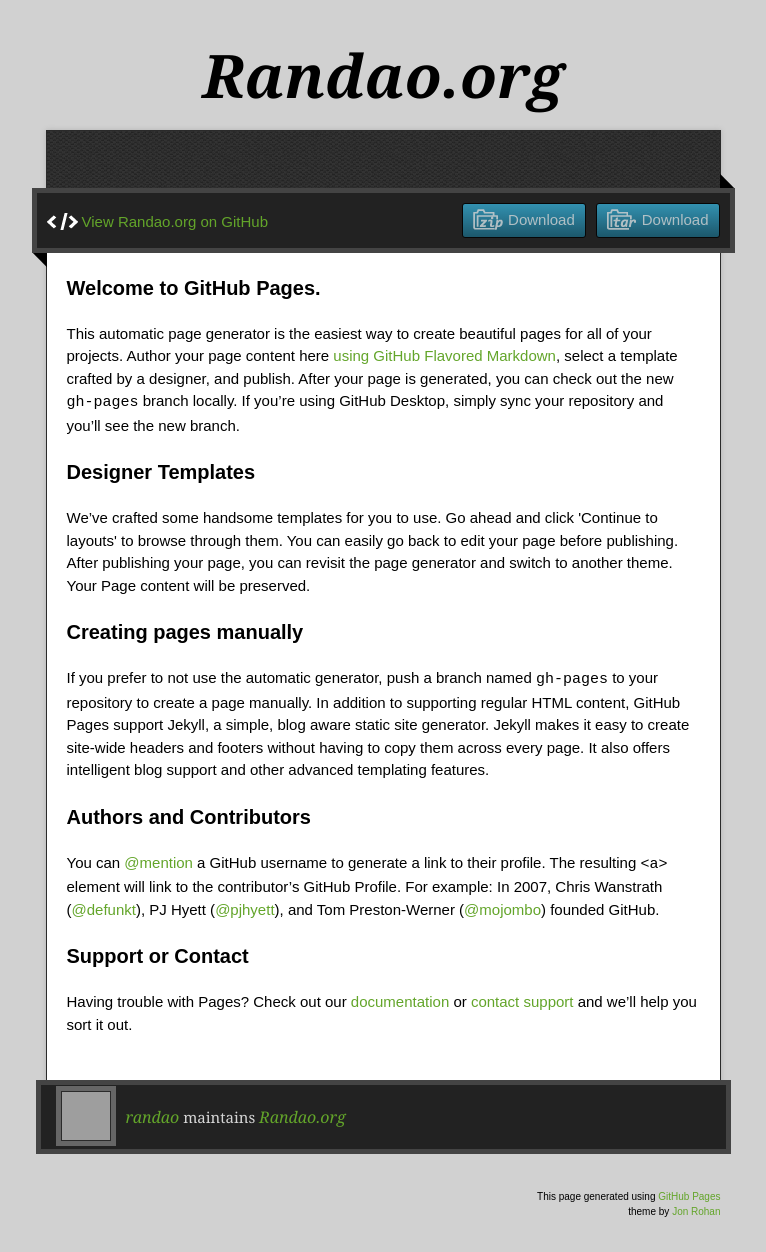
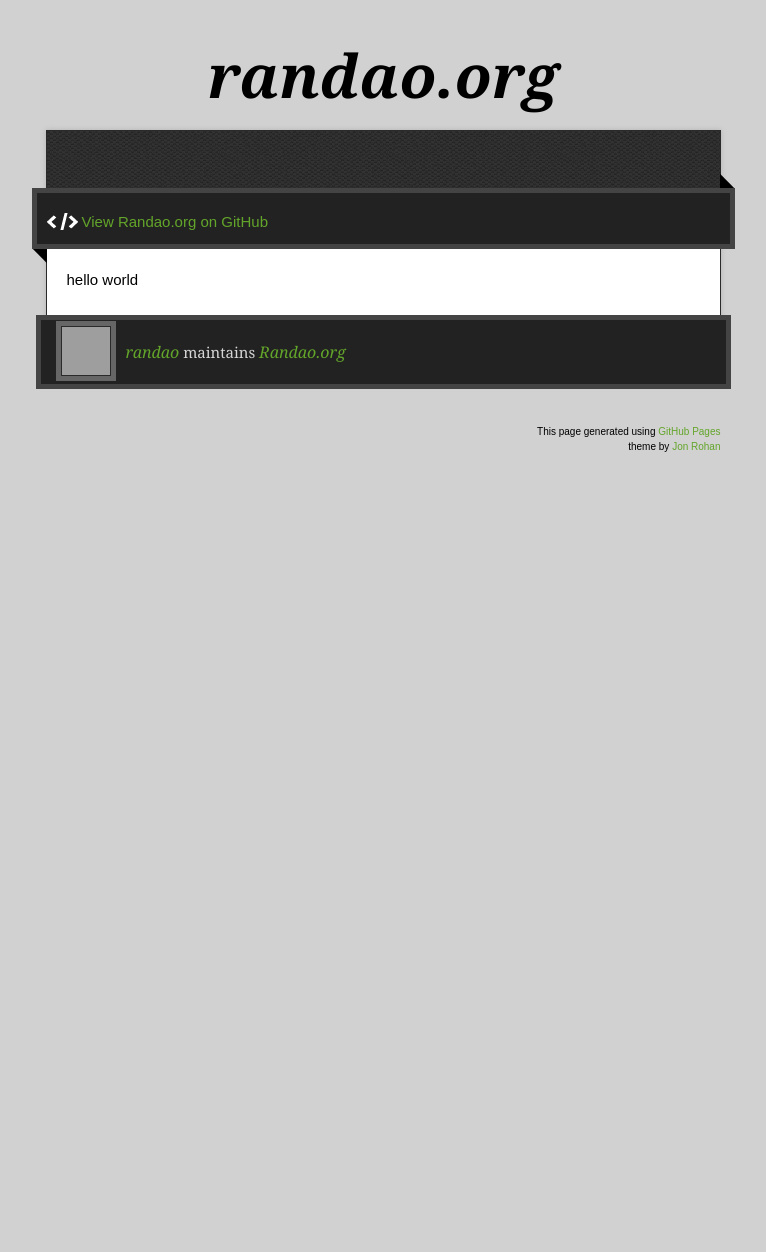
Before and after one commit to randao/randao.github.io, a plain HTML site: page index.html in a window 1280 px wide. Shown: the whole page, without its empty margins (257-1023 px from the left). After the commit the page ends 800 px from the top, so only its background shows below. Drawn offline with nearby package versions, Linux system fonts and the light colour scheme; grey boxes are pictures that could not be loaded.

Commit message:
update index body

```diff
--- a/index.html
+++ b/index.html
@@ -11,7 +11,7 @@
   <script type="text/javascript" src="https://ajax.googleapis.com/ajax/libs/jquery/1.7.1/jquery.min.js"></script>
   <script type="text/javascript" src="javascripts/script.js"></script>
 
-  <title>Randao.org</title>
+  <title>randao.org</title>
   <meta name="description" content="">
 
   <meta name="viewport" content="width=device-width,initial-scale=1">
@@ -22,50 +22,25 @@
 
   <div class="wrapper">
     <header>
-      <h1 class="title">Randao.org</h1>
+      <h1 class="title">randao.org</h1>
     </header>
     <div id="container">
       <p class="tagline"></p>
       <div id="main" role="main">
         <div class="download-bar">
         <div class="inner">
-          <a href="https://github.com/randao/randao.org/tarball/master" class="download-button tar"><span>Download</span></a>
-          <a href="https://github.com/randao/randao.org/zipball/master" class="download-button zip"><span>Download</span></a>
-          <a href="https://github.com/randao/randao.org" class="code">View Randao.org on GitHub</a>
+          <a href="https://github.com/randao" class="code">View Randao.org on GitHub</a>
         </div>
         <span class="blc"></span><span class="trc"></span>
         </div>
         <article class="markdown-body">
-          <h3>
-<a id="welcome-to-github-pages" class="anchor" href="#welcome-to-github-pages" aria-hidden="true"><span class="octicon octicon-link"></span></a>Welcome to GitHub Pages.</h3>
-
-<p>This automatic page generator is the easiest way to create beautiful pages for all of your projects. Author your page content here <a href="https://guides.github.com/features/mastering-markdown/">using GitHub Flavored Markdown</a>, select a template crafted by a designer, and publish. After your page is generated, you can check out the new <code>gh-pages</code> branch locally. If you’re using GitHub Desktop, simply sync your repository and you’ll see the new branch.</p>
-
-<h3>
-<a id="designer-templates" class="anchor" href="#designer-templates" aria-hidden="true"><span class="octicon octicon-link"></span></a>Designer Templates</h3>
-
-<p>We’ve crafted some handsome templates for you to use. Go ahead and click 'Continue to layouts' to browse through them. You can easily go back to edit your page before publishing. After publishing your page, you can revisit the page generator and switch to another theme. Your Page content will be preserved.</p>
-
-<h3>
-<a id="creating-pages-manually" class="anchor" href="#creating-pages-manually" aria-hidden="true"><span class="octicon octicon-link"></span></a>Creating pages manually</h3>
-
-<p>If you prefer to not use the automatic generator, push a branch named <code>gh-pages</code> to your repository to create a page manually. In addition to supporting regular HTML content, GitHub Pages support Jekyll, a simple, blog aware static site generator. Jekyll makes it easy to create site-wide headers and footers without having to copy them across every page. It also offers intelligent blog support and other advanced templating features.</p>
-
-<h3>
-<a id="authors-and-contributors" class="anchor" href="#authors-and-contributors" aria-hidden="true"><span class="octicon octicon-link"></span></a>Authors and Contributors</h3>
-
-<p>You can <a href="https://github.com/blog/821" class="user-mention">@mention</a> a GitHub username to generate a link to their profile. The resulting <code>&lt;a&gt;</code> element will link to the contributor’s GitHub Profile. For example: In 2007, Chris Wanstrath (<a href="https://github.com/defunkt" class="user-mention">@defunkt</a>), PJ Hyett (<a href="https://github.com/pjhyett" class="user-mention">@pjhyett</a>), and Tom Preston-Werner (<a href="https://github.com/mojombo" class="user-mention">@mojombo</a>) founded GitHub.</p>
-
-<h3>
-<a id="support-or-contact" class="anchor" href="#support-or-contact" aria-hidden="true"><span class="octicon octicon-link"></span></a>Support or Contact</h3>
-
-<p>Having trouble with Pages? Check out our <a href="https://help.github.com/pages">documentation</a> or <a href="https://github.com/contact">contact support</a> and we’ll help you sort it out.</p>
+          hello world
         </article>
       </div>
     </div>
     <footer>
       <div class="owner">
-      <p><a href="https://github.com/randao" class="avatar"><img src="https://avatars3.githubusercontent.com/u/13938078?v=3&amp;s=60" width="48" height="48"></a> <a href="https://github.com/randao">randao</a> maintains <a href="https://github.com/randao/randao.org">Randao.org</a></p>
+      <p><a href="https://github.com/randao" class="avatar"><img src="https://avatars3.githubusercontent.com/u/13938078?v=3&amp;s=60" width="48" height="48"></a> <a href="https://github.com/randao">randao</a> maintains <a href="https://github.com/randao">Randao.org</a></p>
 
 
       </div>
@@ -76,8 +51,6 @@
   </div>
   <div class="current-section">
     <a href="#top">Scroll to top</a>
-    <a href="https://github.com/randao/randao.org/tarball/master" class="tar">tar</a><a href="https://github.com/randao/randao.org/zipball/master" class="zip">zip</a><a href="" class="code">source code</a>
-    <p class="name"></p>
   </div>
 
 
```
Also changed, not shown: params.json (+7 -1 lines).
